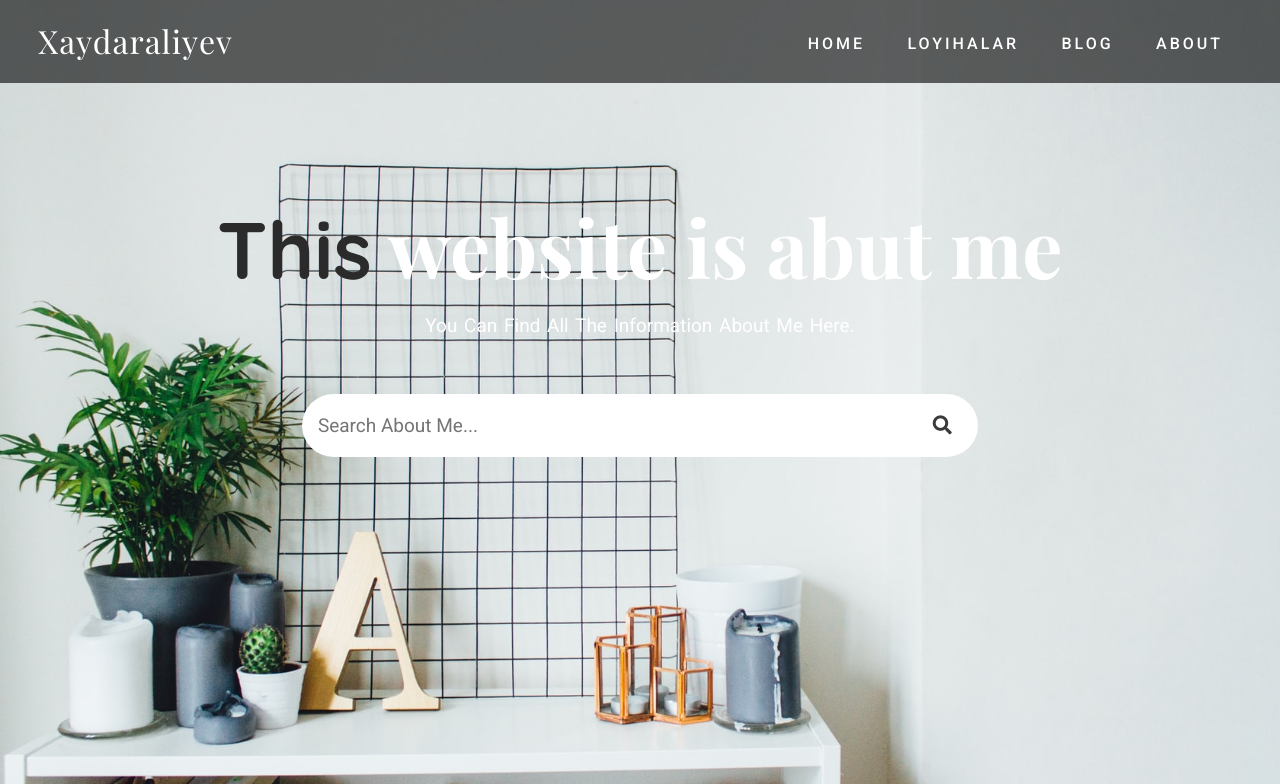
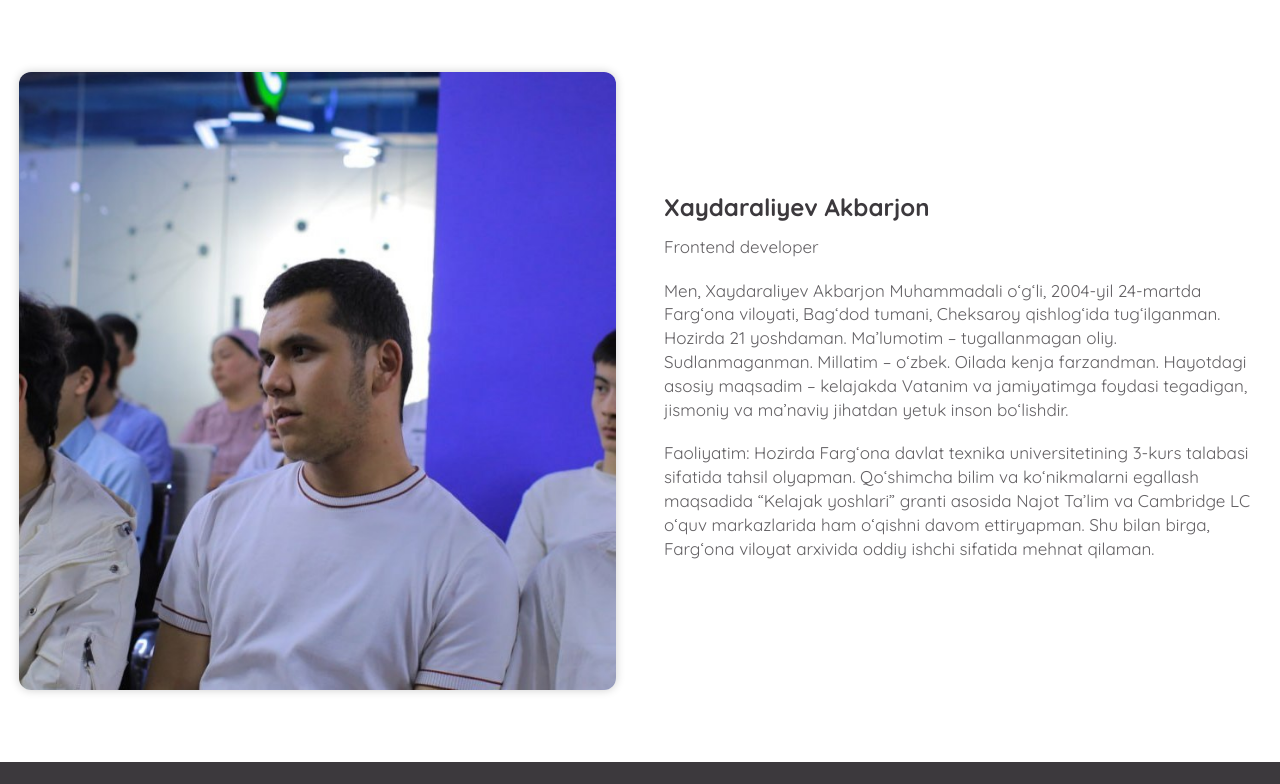
Before and after one commit to axaydaraliyev/About-me, a plain HTML site: page index.html in a window 1280 px wide. Shown: the top 784 px of the page. Drawn offline with nearby package versions, Linux system fonts and the light colour scheme.

Commit message:
branch to alex

```diff
--- a/index.html
+++ b/index.html
@@ -12,41 +12,7 @@
 <body>
 
   <!-- Header section start -->
-  <header>
-    <nav class="navbar">
-      <div class="container">
-        <div class="navigation">
-          <div class="logo">
-            <a href="#">Xaydaraliyev</a>
-          </div>
-          <div class="navbar-nav">
-            <a href="#">home</a>
-            <a href="#design">Loyihalar</a>
-            </a>
-            <a href="#blog">blog</a>
-            <a href="#about">about</a>
-          </div>
-        </div>
-      </div>
-    </nav>
-    <!-- div  -->
 
-    <div class="banner">
-      <div class="container">
-        <h1 class="banner-title">
-          <span>This</span> website is abut me
-        </h1>
-        <p>You can find all the information about me here.</p>
-        <form>
-          <input type="text" placeholder="Search about me..." class="search-input">
-          <button class="search-btn">
-            <i class="fas fa-search"></i>
-          </button>
-        </form>
-      </div>
-    </div>
-  </header>
-  <!-- End of header section -->
 
   <!-- Start of about section -->
   <section class="about" id="about">
```
